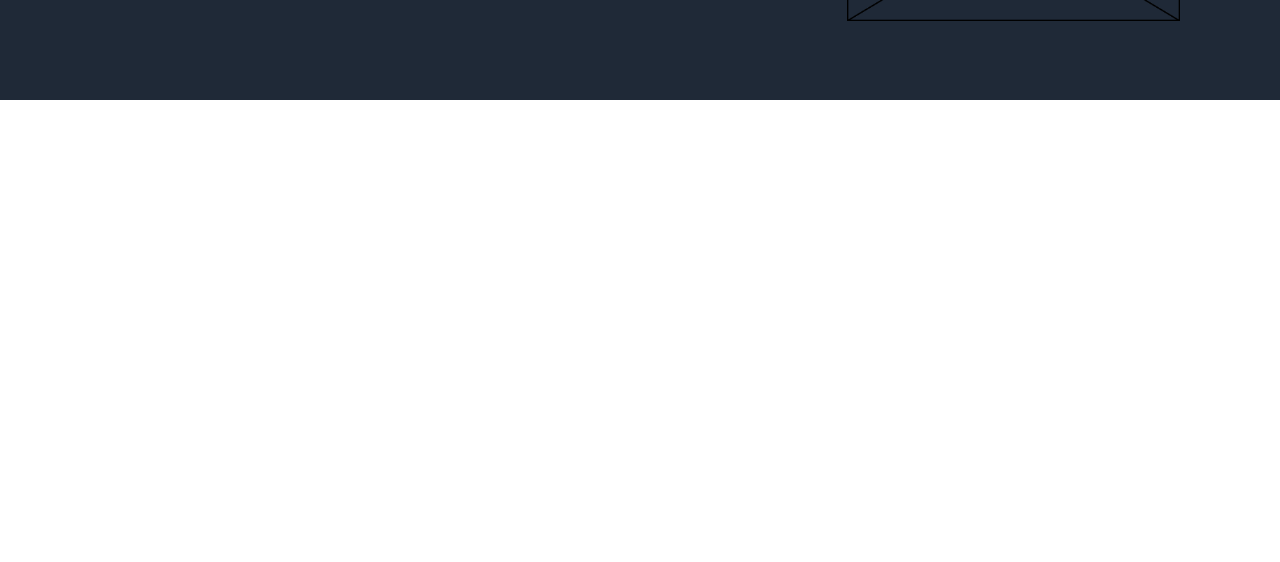
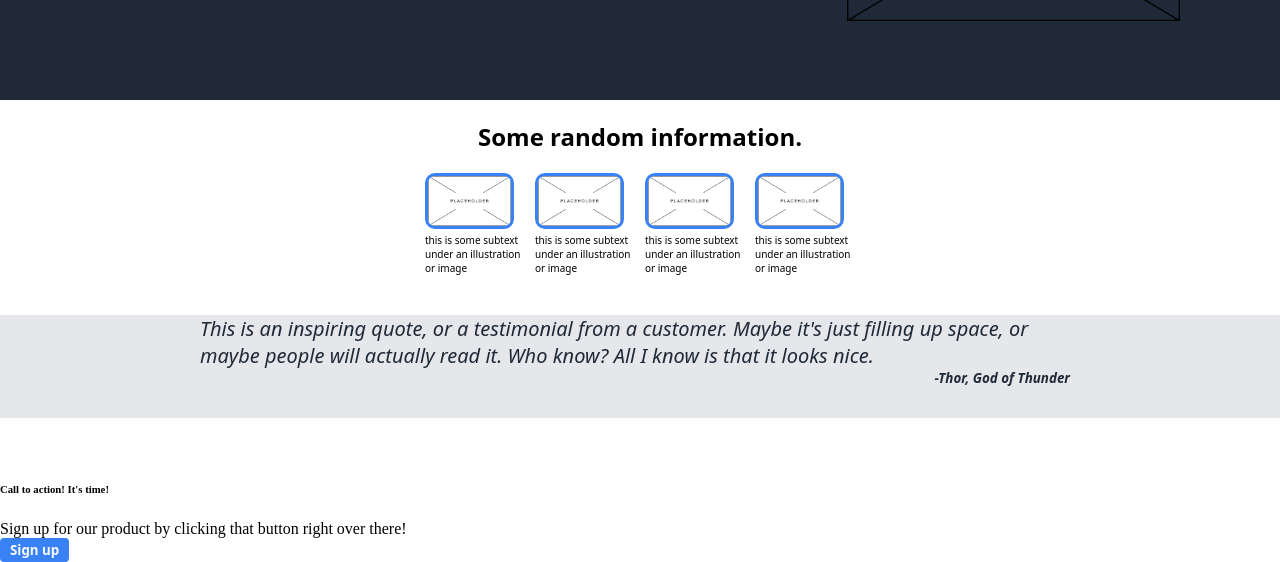
Before and after one commit to ihess95/odin-landing-page, a plain HTML site: page index.html in a window 1280 px wide. Shown: the part 296-858 px from the top of the page. Before the commit the page ends 800 px from the top, so only its background shows below. Drawn offline with Linux system fonts and the light colour scheme.

Commit message:
Add information layer and quote layer Properly styled as well Add call to action as well no style yet

```diff
--- a/index.html
+++ b/index.html
@@ -44,10 +44,72 @@
             </div>
           </div>
           <div class="subheaderItem">
-            <img src="images/pic1.png" />
+            <img src="images/pic1.png" alt="placeholder" />
           </div>
         </div>
       </div>
     </header>
+    <div class="titleItem">
+      <h2>Some random information.</h2>
+    </div>
+    <div class="bodyContainer">
+      <div class="bodytopContainer">
+        <div class="bodyimageContainer">
+          <div class="bodyimageItem">
+            <img src="images/pic1.png" alt="placeholder" />
+          </div>
+          <div class="bodyimageItem">
+            <p>this is some subtext under an illustration or image</p>
+          </div>
+        </div>
+        <div class="bodyimageContainer">
+          <div class="bodyimageItem">
+            <img src="images/pic1.png" alt="placeholder" />
+          </div>
+          <div class="bodyimageItem">
+            <p>this is some subtext under an illustration or image</p>
+          </div>
+        </div>
+        <div class="bodyimageContainer">
+          <div class="bodyimageItem">
+            <img src="images/pic1.png" alt="placeholder" />
+          </div>
+          <div class="bodyimageItem">
+            <p>this is some subtext under an illustration or image</p>
+          </div>
+        </div>
+        <div class="bodyimageContainer">
+          <div class="bodyimageItem">
+            <img src="images/pic1.png" alt="placeholder" />
+          </div>
+          <div class="bodyimageItem">
+            <p>this is some subtext under an illustration or image</p>
+          </div>
+        </div>
+      </div>
+      <div class="quoteContainer">
+        <div class="quoteItem">
+          <p>
+            This is an inspiring quote, or a testimonial from a customer. Maybe
+            it's just filling up space, or maybe people will actually read it.
+            Who know? All I know is that it looks nice.
+          </p>
+        </div>
+        <div class="quoterItem">
+          <h6>-Thor, God of Thunder</h6>
+        </div>
+      </div>
+      <div class="callContainer">
+        <div class="callItem">
+          <h6>Call to action! It's time!</h6>
+          <p>
+            Sign up for our product by clicking that button right over there!
+          </p>
+        </div>
+        <div class="callItem">
+          <button>Sign up</button>
+        </div>
+      </div>
+    </div>
   </body>
 </html>
--- a/style.css
+++ b/style.css
@@ -92,3 +92,53 @@ button {
   font-family: Impact, Haettenschweiler, "Arial Narrow Bold", sans-serif;
   color: #e5e7eb;
 }
+.titleItem {
+  display: flex;
+  justify-content: center;
+  padding: 20px;
+  font-family: system-ui, -apple-system, BlinkMacSystemFont, "Segoe UI", Roboto,
+    Oxygen, Ubuntu, Cantarell, "Open Sans", "Helvetica Neue", sans-serif;
+}
+.bodyContainer {
+  display: flex;
+  flex-direction: column;
+  justify-content: center;
+  gap: 40px;
+}
+.bodytopContainer {
+  display: flex;
+  justify-content: center;
+  gap: 10px;
+}
+.bodyimageItem img {
+  border-style: solid;
+  border-color: #3882f6;
+  border-radius: 10px;
+  height: 50px;
+  width: auto;
+}
+.bodyimageItem p {
+  width: 100px;
+  font-family: system-ui, -apple-system, BlinkMacSystemFont, "Segoe UI", Roboto,
+    Oxygen, Ubuntu, Cantarell, "Open Sans", "Helvetica Neue", sans-serif;
+  font-size: 10px;
+}
+.quoteContainer {
+  display: flex;
+  flex-direction: column;
+  background-color: #e5e7eb;
+  font-size: 20px;
+  font-style: italic;
+  font-weight: lighter;
+  color: #1f2937;
+  font-family: system-ui, -apple-system, BlinkMacSystemFont, "Segoe UI", Roboto,
+    Oxygen, Ubuntu, Cantarell, "Open Sans", "Helvetica Neue", sans-serif;
+  padding: 0px 200px 0px 200px;
+}
+.quoterItem {
+  margin-left: auto;
+  margin-right: 10px;
+}
+.quoterItem h6 {
+  margin-top: 0px;
+}
```
